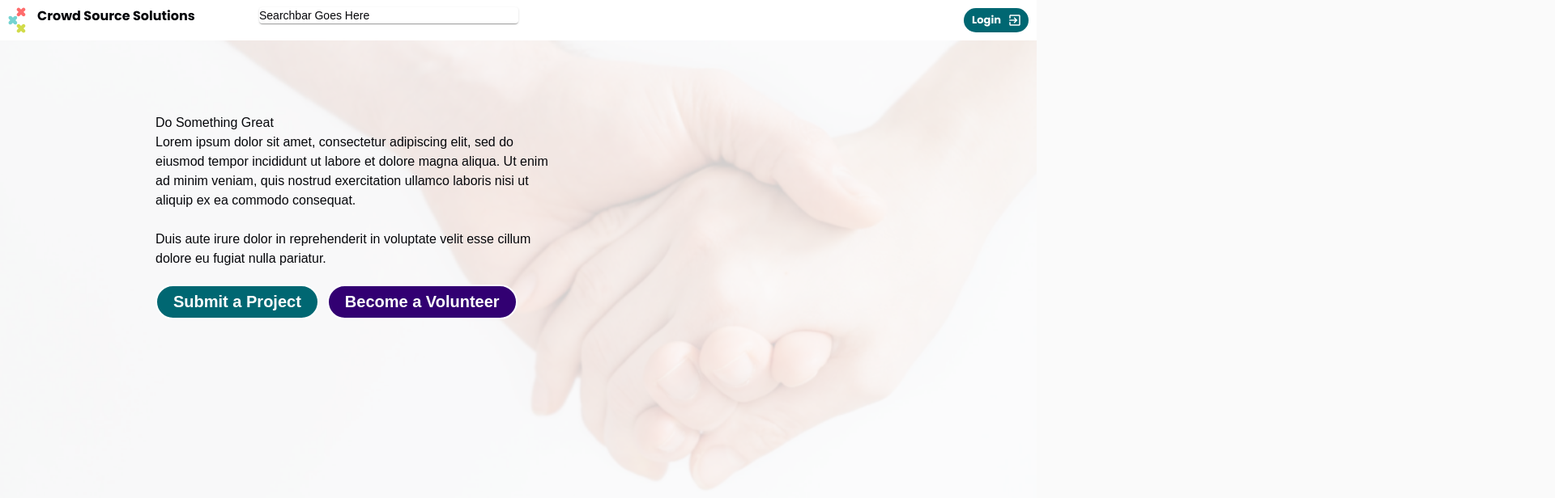
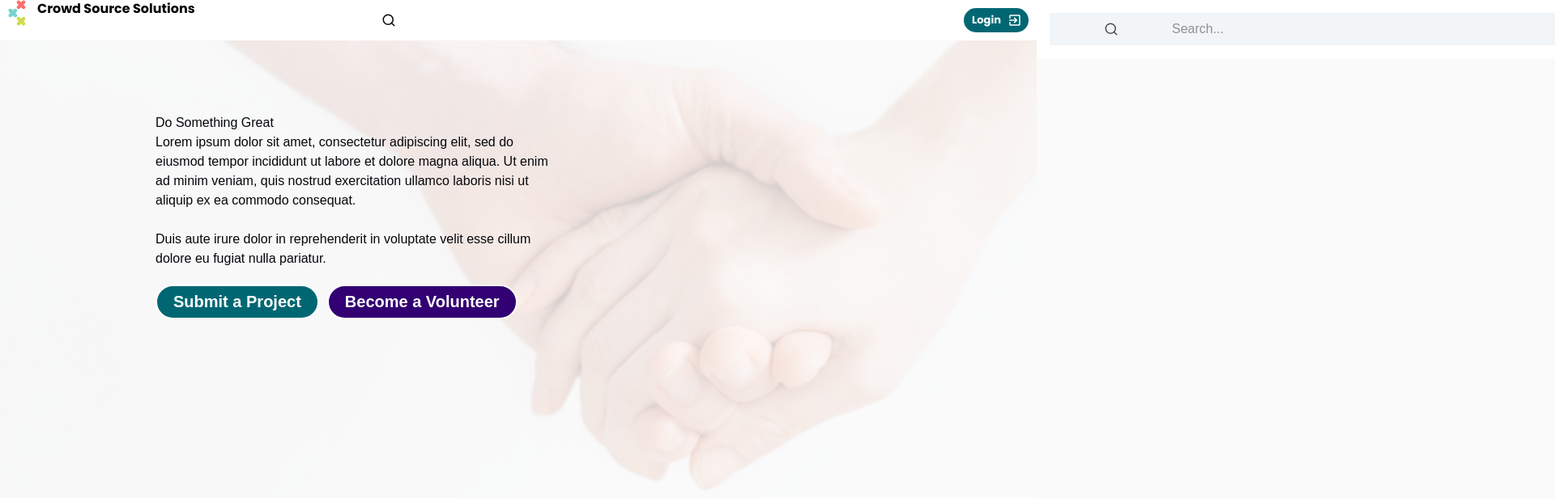
Before and after one commit to crowdsourcemedical/volunteer-database, a React (Create React App) app in the folder frontend/: page / in a window 1280 px wide. Shown: the top 616 px of the page at 81% size, 1920 px wide, since content can reach past the window. Built offline with nearby package versions, Linux system fonts and the light colour scheme; a web font is replaced by a local one.

Commit message:
Adding searchbar

```diff
--- a/frontend/src/components/Header.jsx
+++ b/frontend/src/components/Header.jsx
@@ -6,6 +6,7 @@ import ExitToAppIcon from '@material-ui/icons/ExitToApp';
 import { makeStyles } from '@material-ui/core/styles';
 import Logo from '../images/crowd-source-logo.svg';
 import LoginForm from './Forms/LoginForm';
+import Searchbar from './Search/MobileSearch';
 
 
 const useStyles = makeStyles(() => ({
@@ -44,7 +45,7 @@ const Footer = () => {
         </Grid>
         <Grid item xs={6}>
           <Hidden smDown>
-            <Paper>Searchbar Goes Here</Paper>
+            <Searchbar />
           </Hidden>
         </Grid>
       </Grid>
```
